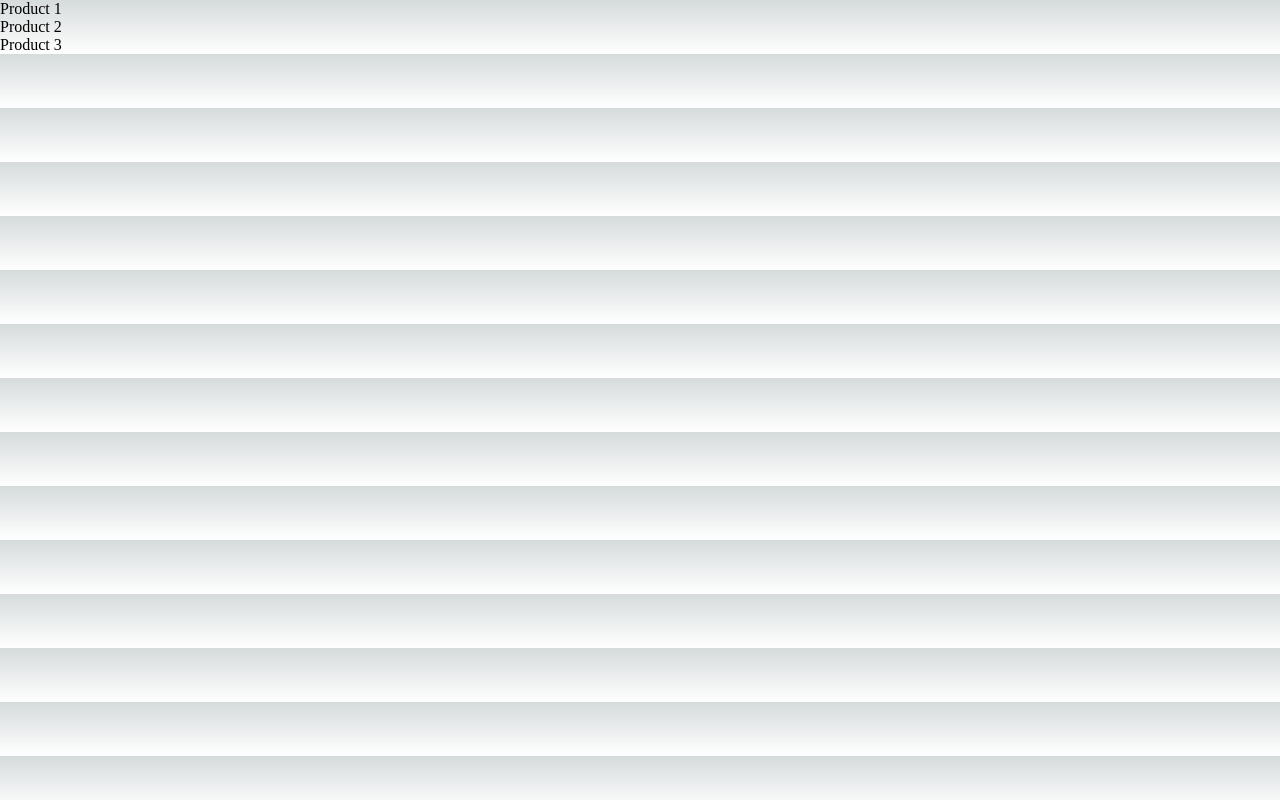
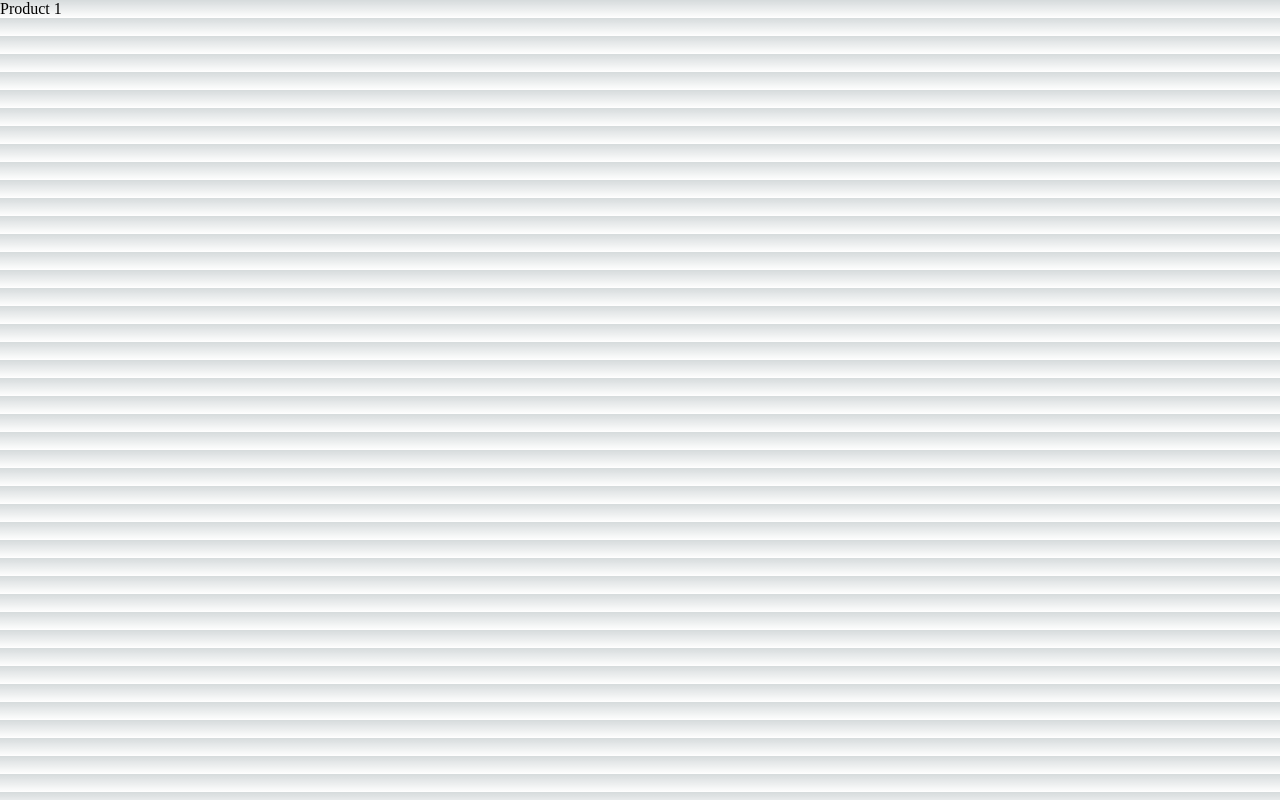
Before and after one commit to Leeyanhawrt/nextjs-prerender-datafetch, a Next.js app: page / in a window 1280 px wide. Built offline with nearby package versions, Linux system fonts and the light colour scheme.

Commit message:
Use getStaticProps function to server side render data

```diff
--- a/pages/index.js
+++ b/pages/index.js
@@ -1,11 +1,19 @@
-function HomePage() {
+function HomePage({ products }) {
   return (
     <ul>
-      <li>Product 1</li>
-      <li>Product 2</li>
-      <li>Product 3</li>
+      {products.map((product) => {
+        return <li key={product.id}>{product.title}</li>
+      })}
     </ul>
   )
 }
 
+export async function getStaticProps() {
+  return {
+    props: {
+      products: [{ id: 'p1', title: "Product 1" }],
+    },
+  };
+}
+
 export default HomePage;
```
Also changed, not shown: data/dummy-backend.json (added, +7 -0 lines).
